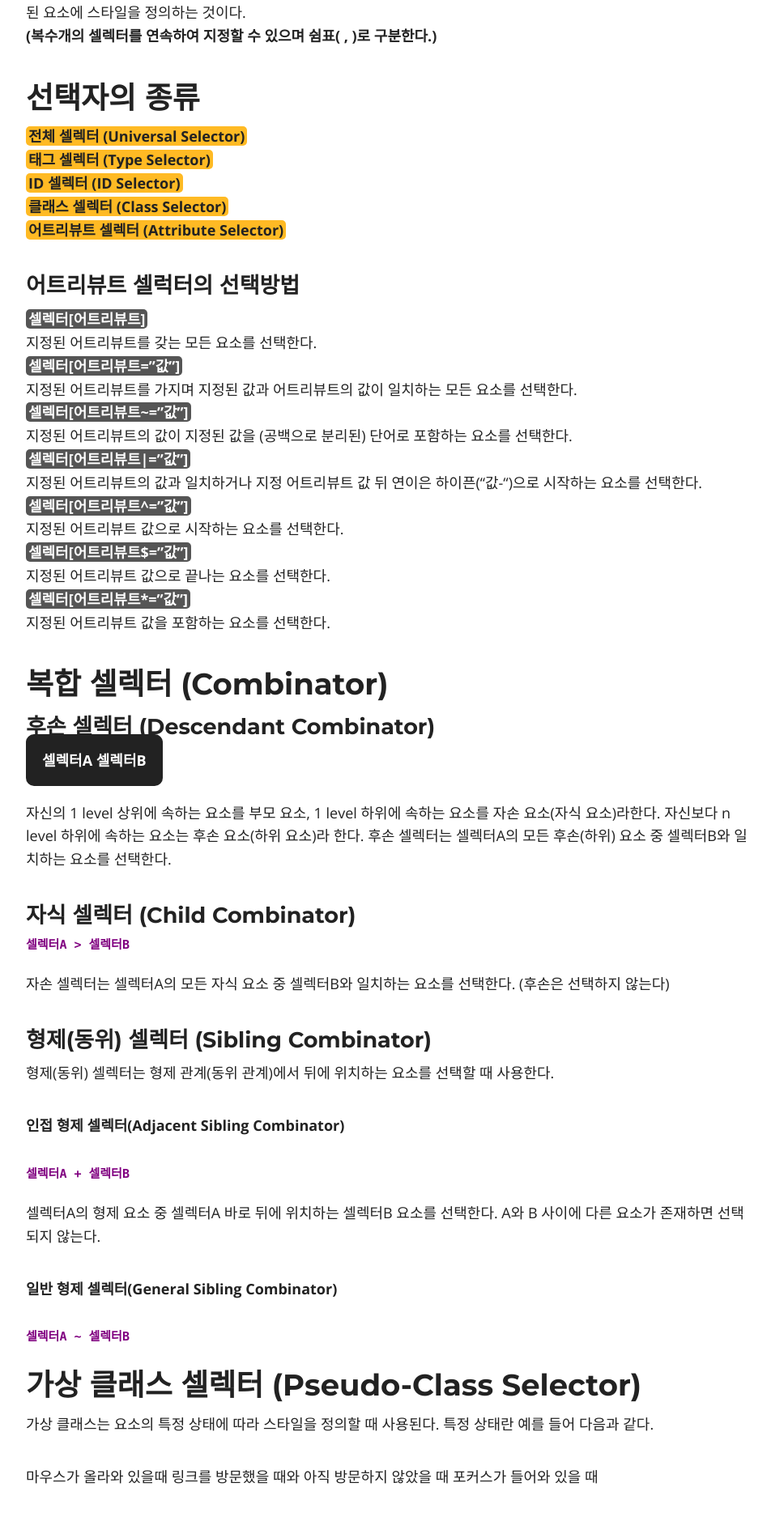
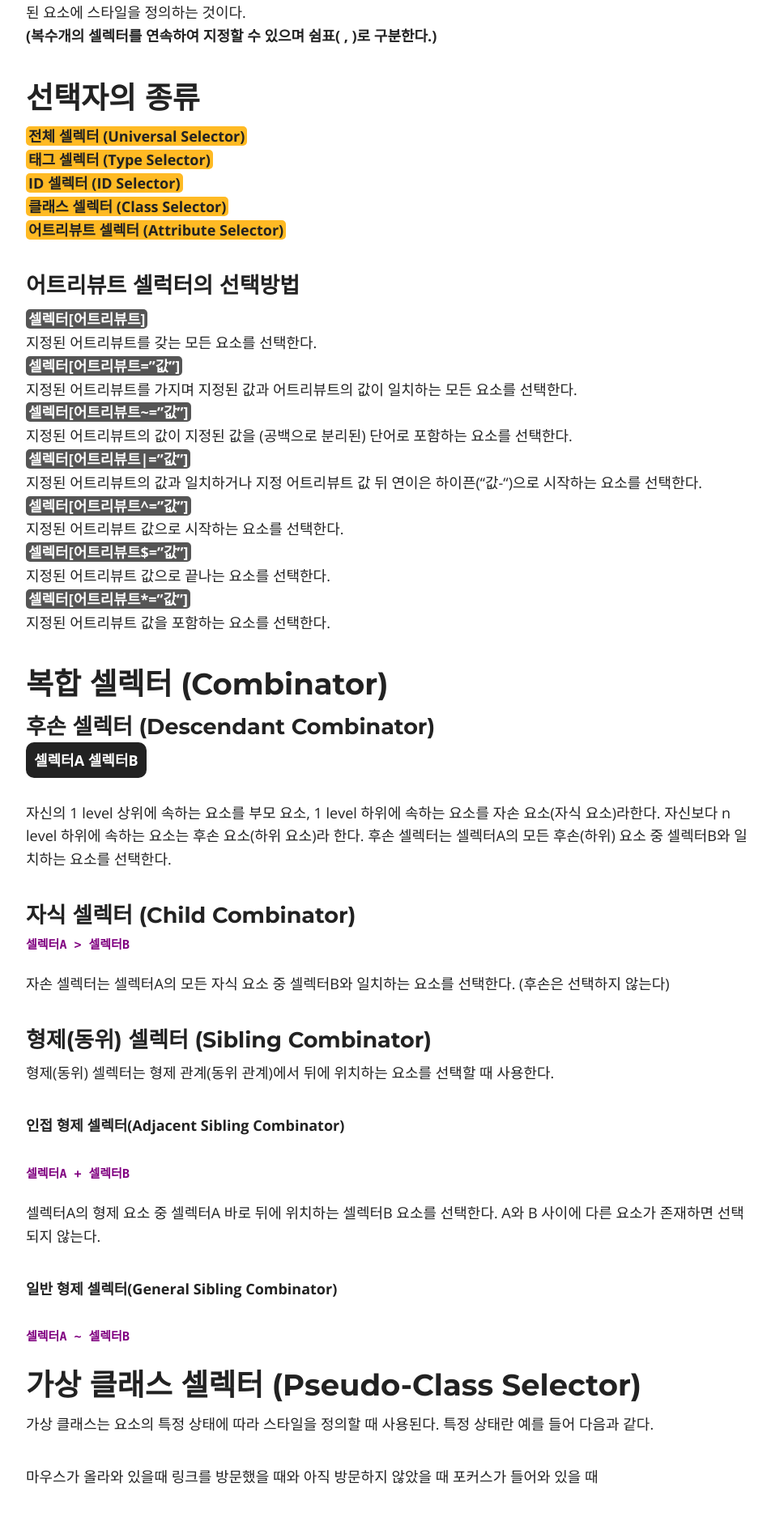
Before and after one commit to lsh58/lsh58.github.io, a Jekyll site: the page built from _posts/2020-02-18-CSS_선택자.md, in a window 1280 px wide. Shown: the part 610-2489 px from the top of the page at 81% size, without its empty margins (158-1110 px from the left). Built offline with Jekyll 4.4.1, drawn with Linux system fonts in a browser that asks for light colours; nearby versions of some CDN libraries; comment, search, counter and statistics services are not loaded.

Commit message:
Update post.css

```diff
--- a/assets/css/post.css
+++ b/assets/css/post.css
@@ -46,7 +46,7 @@ html, body, .notepad-post-container, .notepad-post-header {
   font-weight: bold;
   color:#fff;
   background: #222;
-  padding : 20px 20px;
+  padding : 10px 10px;
   border-radius: 10px;
 }
 
```
